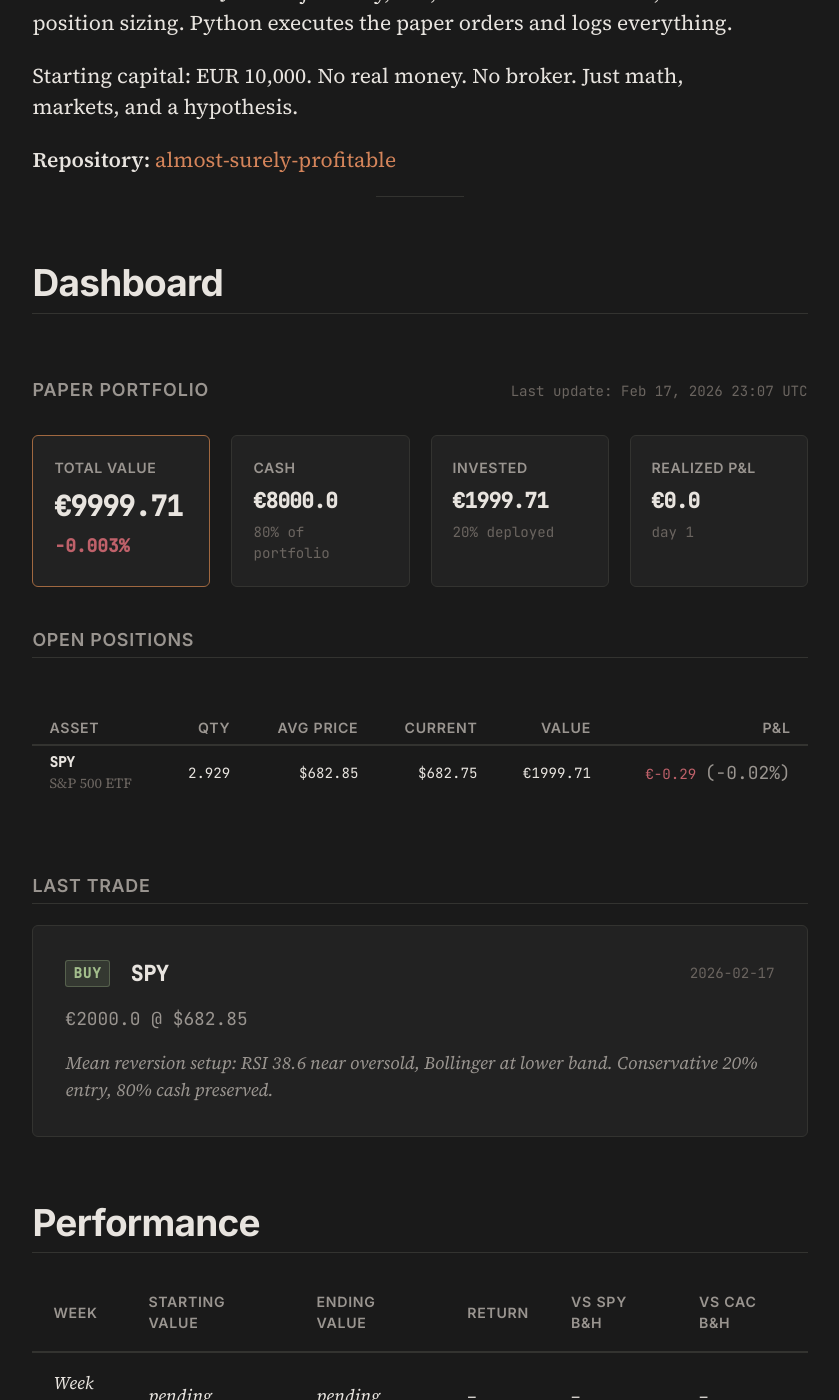
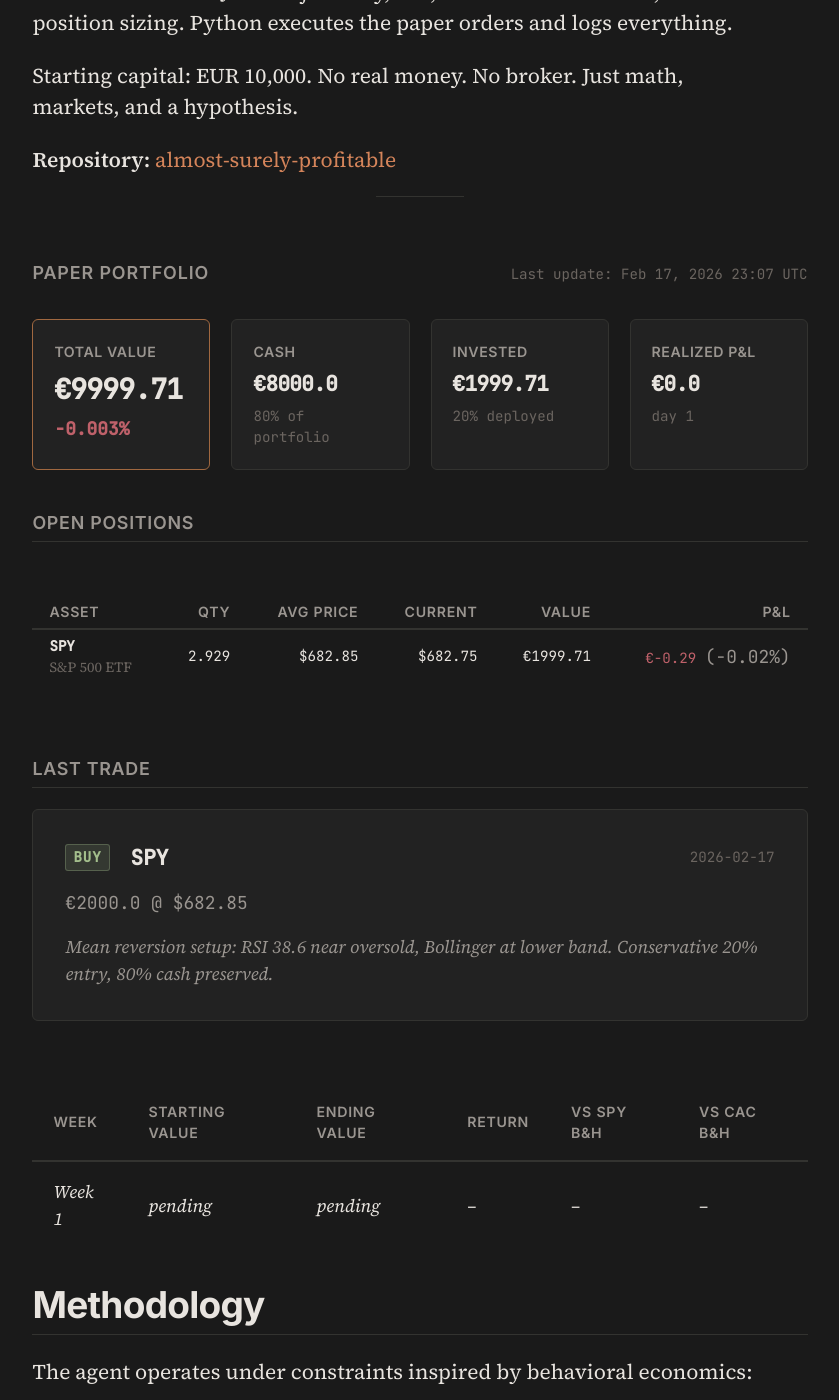
Before and after one commit to Alm0stSurely/alm0stsurely.github.io, a Jekyll site: the page built from trading.md, in a window 1280 px wide and 1400 px high, scrolled down 849 px. Shown: the whole window, without its empty margins (220-1059 px from the left). Built offline with Jekyll 4.4.1, drawn with Linux system fonts in a browser that asks for light colours.

Commit message:
remove Dashboard and Performance headings

```diff
--- a/trading.md
+++ b/trading.md
@@ -19,11 +19,8 @@ Starting capital: EUR 10,000. No real money. No broker. Just math, markets, and
 
 ---
 
-## Dashboard
-
 {% include trading-dashboard.html %}
 
-## Performance
 
 | Week | Starting Value | Ending Value | Return | vs SPY B&H | vs CAC B&H |
 |------|---------------|-------------|--------|------------|------------|
```
